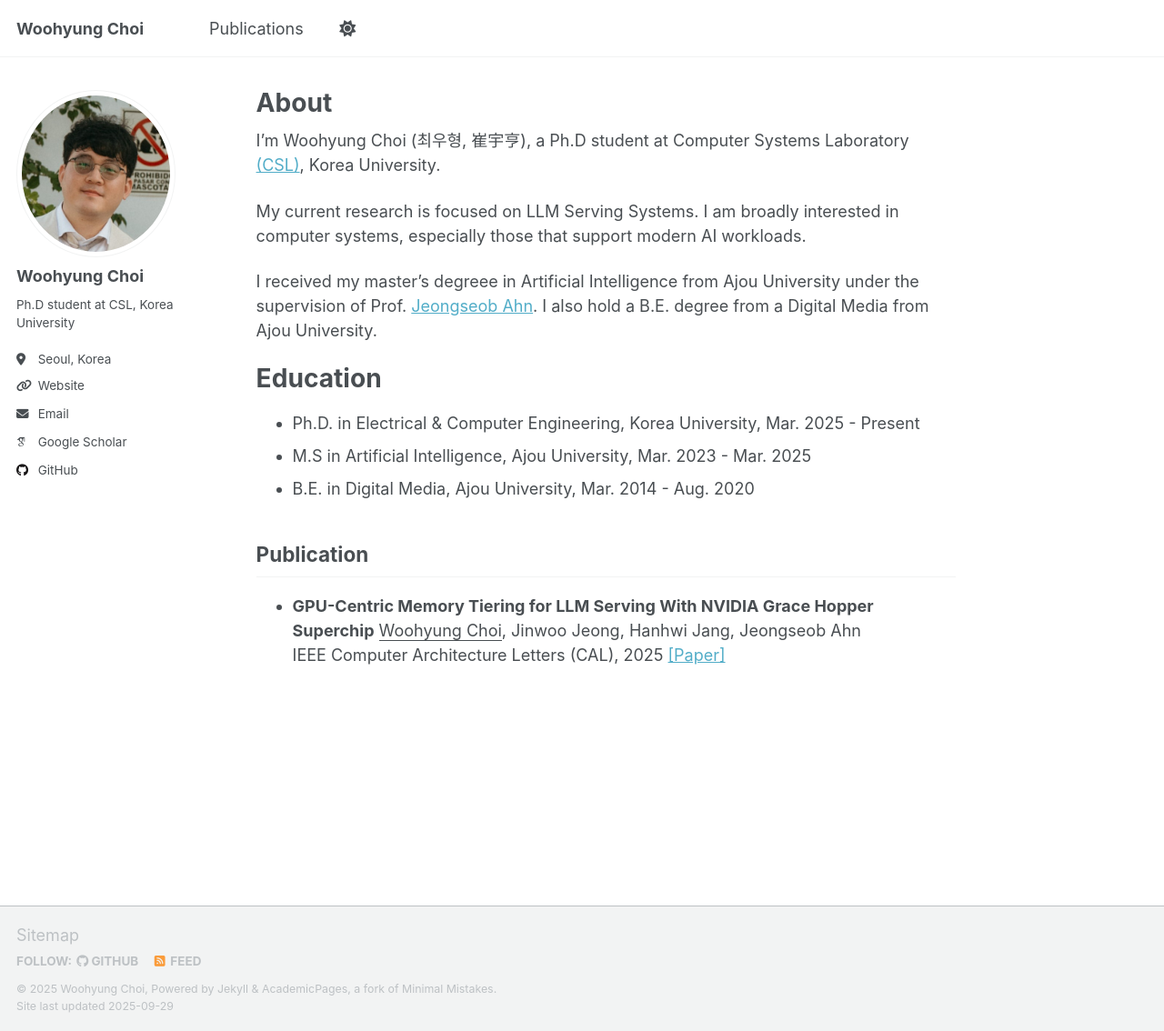
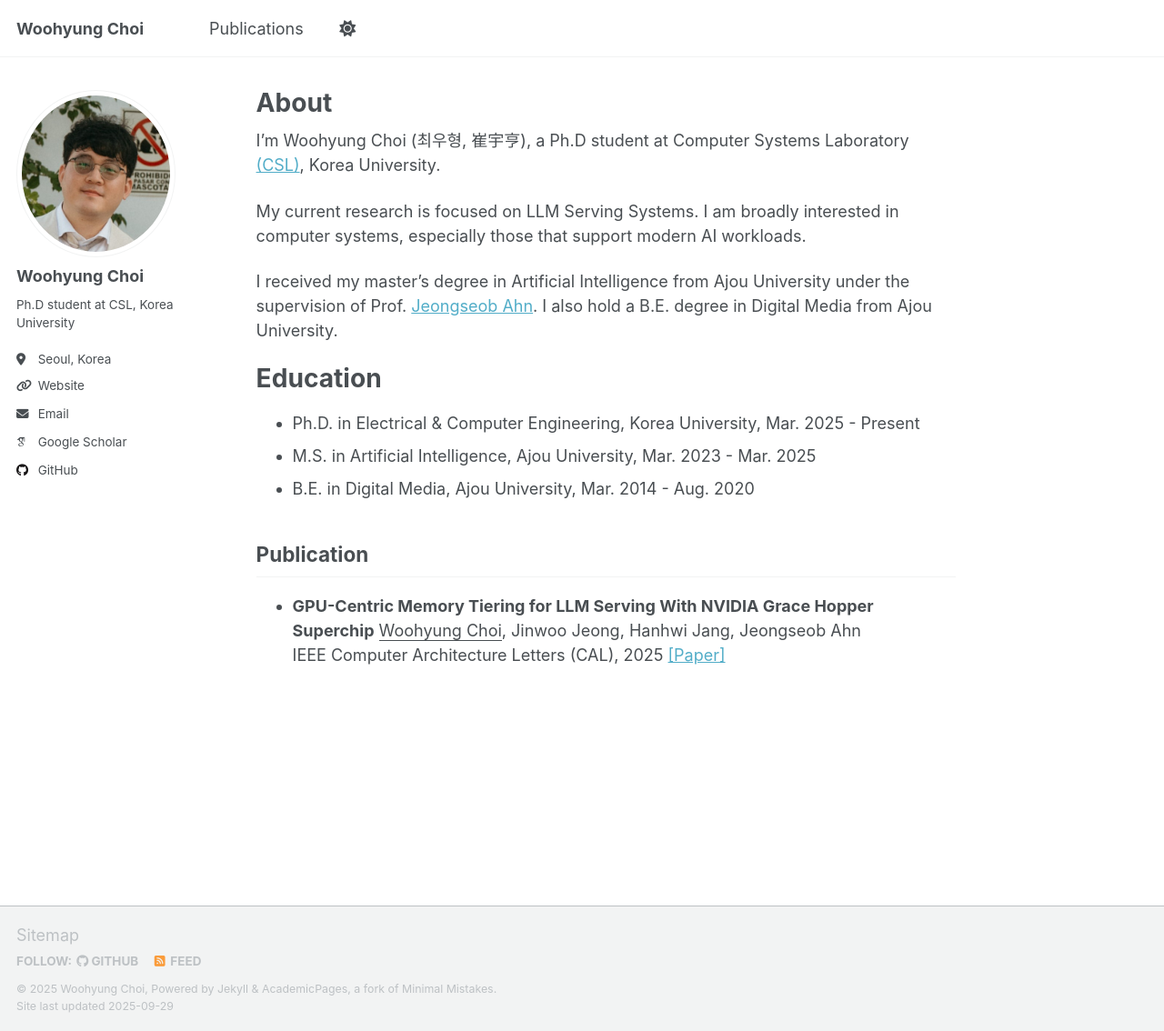
Before and after one commit to ItsAbdula/itsabdula.github.io, a Jekyll site: the page built from _pages/about.md, in a window 1280 px wide and 1134 px high. Shown: the whole window at 91% size. Built offline with Jekyll 4.4.1, drawn with Linux system fonts in a browser that asks for light colours; some web fonts are replaced; a script that is not in the unit is left out.

Commit message:
Fix typos in about.md

```diff
--- a/_pages/about.md
+++ b/_pages/about.md
@@ -10,12 +10,12 @@ I'm Woohyung Choi (최우형, 崔宇亨), a Ph.D student at Computer Systems Lab
 
 My current research is focused on LLM Serving Systems. I am broadly interested in computer systems, especially those that support modern AI workloads.
 
-I received my master's degreee in Artificial Intelligence from Ajou University under the supervision of Prof. [Jeongseob Ahn](http://jeongseob.github.io/). I also hold a B.E. degree from a Digital Media from Ajou University.
+I received my master's degree in Artificial Intelligence from Ajou University under the supervision of Prof. [Jeongseob Ahn](http://jeongseob.github.io/). I also hold a B.E. degree in Digital Media from Ajou University.
 
 Education
 ======
 * Ph.D. in Electrical & Computer Engineering, Korea University, Mar. 2025 - Present
-* M.S in Artificial Intelligence, Ajou University, Mar. 2023 - Mar. 2025
+* M.S. in Artificial Intelligence, Ajou University, Mar. 2023 - Mar. 2025
 * B.E. in Digital Media, Ajou University, Mar. 2014 - Aug. 2020
 
 Publication
```
